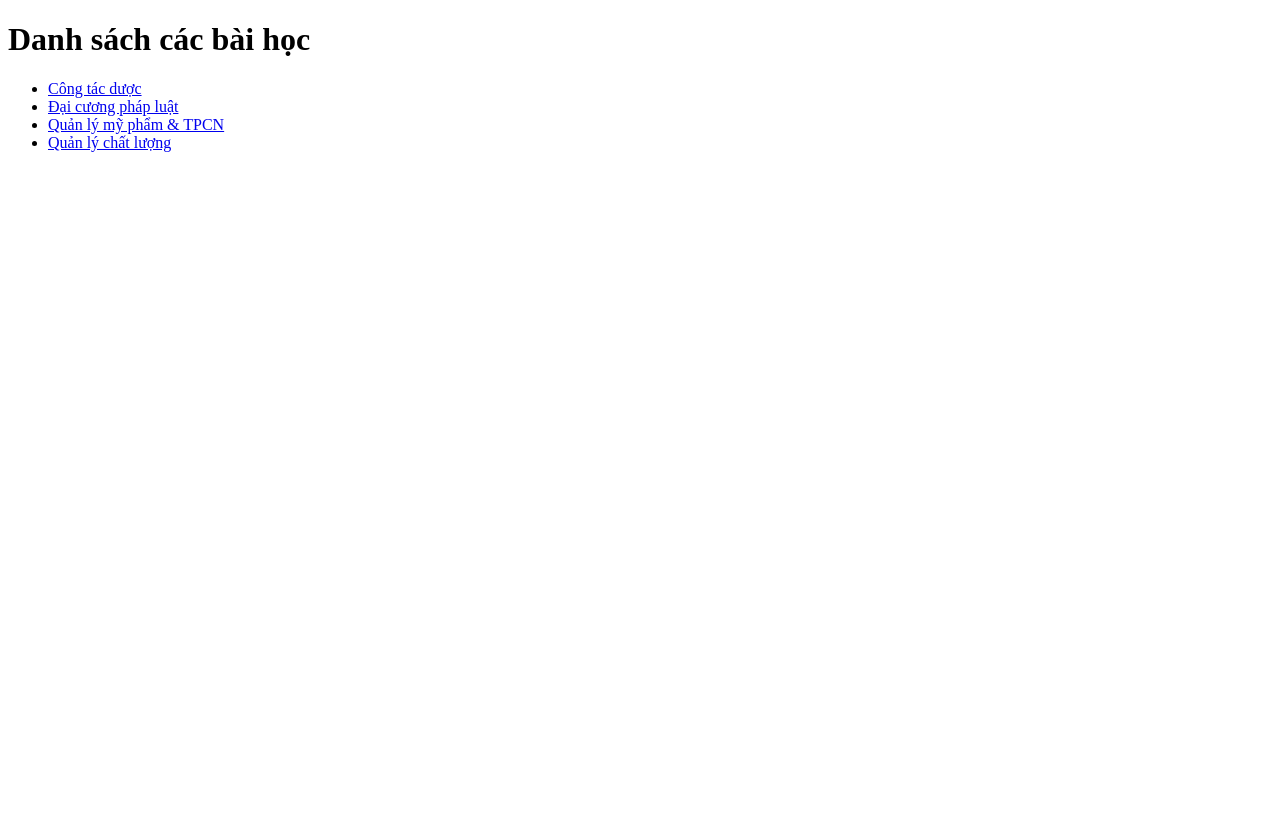
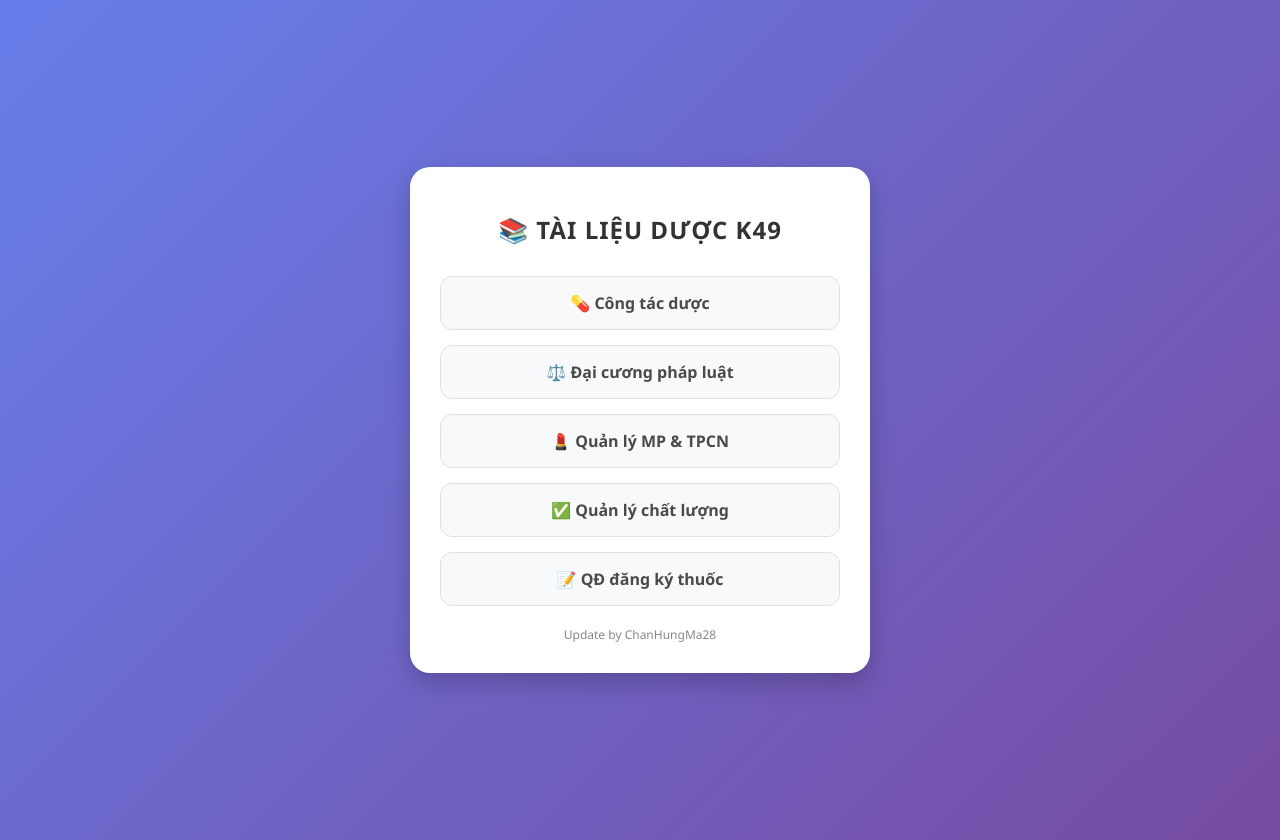
Before and after one commit to ChanHungMa28/DuocK49, a plain HTML site: page index.html in a window 1280 px wide. Before the commit the page ends 800 px from the top, so only its background shows below. Drawn offline with Linux system fonts and the light colour scheme.

Commit message:
Revamp index.html with new design and links
Updated the layout and style of the document, added new links and a footer.

```diff
--- a/index.html
+++ b/index.html
@@ -3,16 +3,72 @@
 <head>
     <meta charset="UTF-8">
     <meta name="viewport" content="width=device-width, initial-scale=1.0">
-    <title>Danh sách bài học Dược K49</title>
+    <title>Dược K49 - Tài liệu</title>
+    <style>
+        body {
+            font-family: 'Segoe UI', Tahoma, Geneva, Verdana, sans-serif;
+            background: linear-gradient(135deg, #667eea 0%, #764ba2 100%);
+            min-height: 100vh;
+            display: flex;
+            justify-content: center;
+            align-items: center;
+            margin: 0;
+            padding: 20px;
+        }
+        .container {
+            background: white;
+            padding: 30px;
+            border-radius: 20px;
+            box-shadow: 0 10px 25px rgba(0,0,0,0.2);
+            width: 100%;
+            max-width: 400px;
+            text-align: center;
+        }
+        h1 {
+            color: #333;
+            font-size: 24px;
+            margin-bottom: 30px;
+            text-transform: uppercase;
+            letter-spacing: 1px;
+        }
+        .btn-link {
+            display: block;
+            background: #f8f9fa;
+            color: #4a4a4a;
+            padding: 15px;
+            margin-bottom: 15px;
+            text-decoration: none;
+            border-radius: 12px;
+            border: 1px solid #e1e1e1;
+            font-weight: 600;
+            transition: all 0.3s ease;
+        }
+        .btn-link:hover {
+            background: #764ba2;
+            color: white;
+            transform: translateY(-3px);
+            box-shadow: 0 5px 15px rgba(118, 75, 162, 0.4);
+        }
+        .footer {
+            margin-top: 20px;
+            font-size: 12px;
+            color: #888;
+        }
+    </style>
 </head>
 <body>
-    <h1>Danh sách các bài học</h1>
-    <ul>
-        <li><a href="cong_tac_duoc.html">Công tác dược</a></li>
-        <li><a href="dai_cuong_phap_luat.html">Đại cương pháp luật</a></li>
-        <li><a href="ql_mp_&_tpcn.html">Quản lý mỹ phẩm & TPCN</a></li>
-        <li><a href="quan_lý_chất_lượng.html">Quản lý chất lượng</a></li>
 
-        </ul>
+    <div class="container">
+        <h1>📚 Tài liệu Dược K49</h1>
+
+        <a href="cong_tac_duoc.html" class="btn-link">💊 Công tác dược</a>
+        <a href="dai_cuong_phap_luat.html" class="btn-link">⚖️ Đại cương pháp luật</a>
+        <a href="ql_mp_va_tpcn.html" class="btn-link">💄 Quản lý MP & TPCN</a>
+        <a href="quan_ly_chat_luong.html" class="btn-link">✅ Quản lý chất lượng</a>
+        <a href="qd_dang_ky_thuoc.html" class="btn-link">📝 QĐ đăng ký thuốc</a>
+
+        <div class="footer">Update by ChanHungMa28</div>
+    </div>
+
 </body>
 </html>
```
